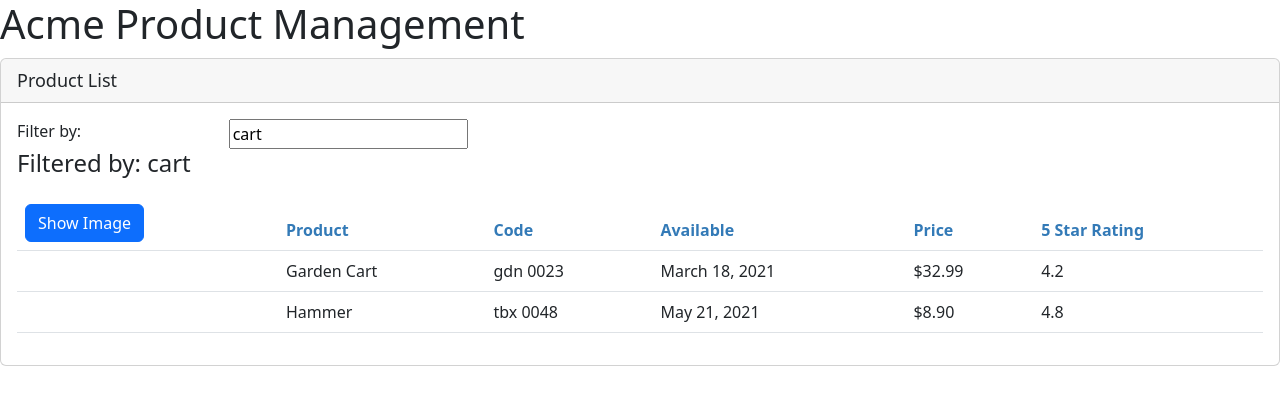
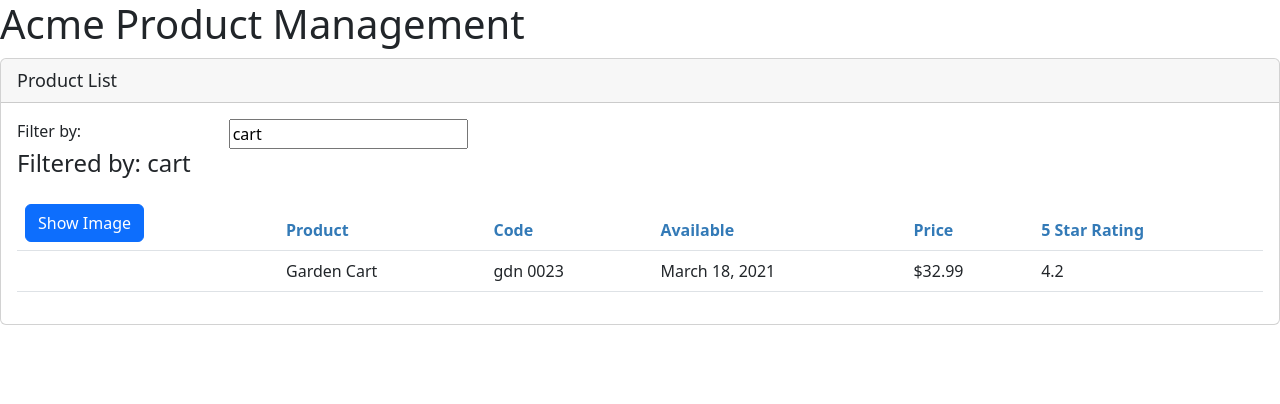
Before and after one commit to MarkRobles/AngularGettingStarted, an Angular app in the folder APM-Start/: page / in a window 1280 px wide. Shown: the top 404 px of the page. Built offline with nearby package versions, Linux system fonts and the light colour scheme.

Commit message:
Filtering and Arrow functions

```diff
--- a/APM-Start/src/app/products/product-list.component.html
+++ b/APM-Start/src/app/products/product-list.component.html
@@ -33,7 +33,7 @@
             </tr>
           </thead>
           <tbody>
-        <tr *ngFor="let product of products">
+        <tr *ngFor="let product of filteredProducts">
             <td><img  *ngIf='showImage'
                 [src]='product.imageUrl'
                 [title]='product.productName'
--- a/APM-Start/src/app/products/product-list.component.ts
+++ b/APM-Start/src/app/products/product-list.component.ts
@@ -23,8 +23,9 @@
    {
        this._listFilter= value;
        console.log('In setter:',value);
+       this.filteredProducts = this.performFilter(value);
    }
-
+filteredProducts:IProduct[] = [];
     products: IProduct[] = [
         {
           "productId": 2,
@@ -48,6 +49,12 @@
         }
       ];
 
+      performFilter(filterBy:string):IProduct[]{
+
+        filterBy = filterBy.toLocaleLowerCase();
+        return this.products.filter((product:IProduct)=>
+        product.productName.toLocaleLowerCase().includes(filterBy));
+      }
       toggleImage(): void{
           this.showImage = !this.showImage;
       }
```
